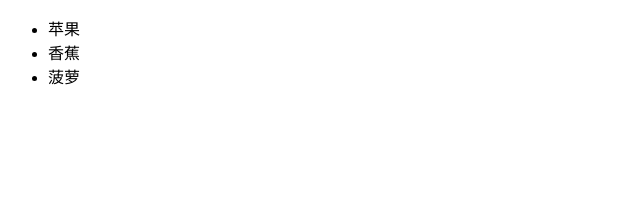
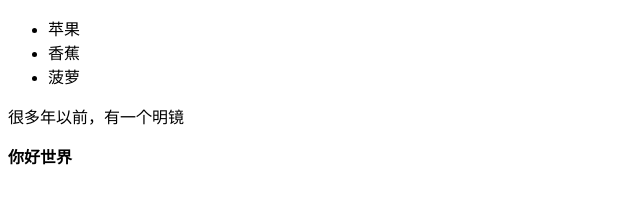
Before and after one commit to mrokoo/helloworld, a plain HTML site: page index.html in a window 1280 px wide. Shown: the whole page, without its empty margins (0-640 px from the left). Drawn offline with Linux system fonts and the light colour scheme.

Commit message:
第二版

```diff
--- a/index.html
+++ b/index.html
@@ -11,5 +11,11 @@
 		<li>香蕉</li>
 		<li>菠萝</li>
 	</ul>
+	<p>
+		很多年以前，有一个明镜
+	</p>
+	<div class="swiper">
+		<strong>你好世界</strong>
+	</div>
 </body>
 </html>
```
